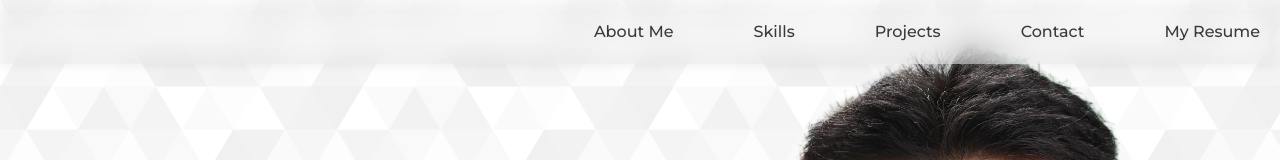
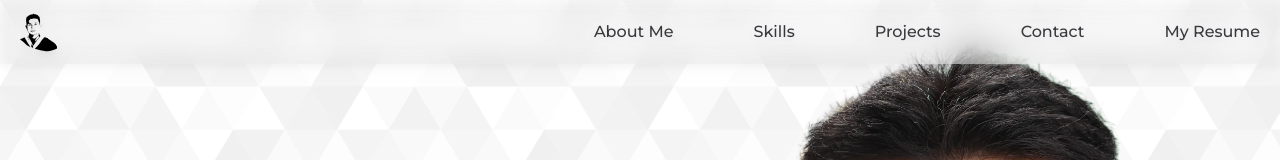
Before and after one commit to DropitupQwerty/MyNewPortfolio, a React (Vite) app: page / in a window 1280 px wide. Shown: the top 160 px of the page. Built offline with nearby package versions, Linux system fonts and the light colour scheme.

Commit message:
Add logo

```diff
--- a/index.html
+++ b/index.html
@@ -2,13 +2,13 @@
 <html lang="en">
   <head>
     <meta charset="UTF-8" />
-    <link rel="icon" type="image/svg+xml" href="/vite.svg" />
+    <link rel="icon" type="image/svg+xml" href="/src/assets/myLogo.svg" />
     <meta name="viewport" content="width=device-width, initial-scale=1.0" />
     <style>
       @import url('https://fonts.googleapis.com/css2?family=Montserrat:wght@100;300;400;500&family=Share+Tech+Mono&display=swap');
     </style>
 
-    <title>Hey It's Me</title>
+    <title>Jacob Allen Valderama</title>
   </head>
   <body>
     <div id="root"></div>
--- a/src/components/AppNavigationBar/index.tsx
+++ b/src/components/AppNavigationBar/index.tsx
@@ -1,5 +1,6 @@
 import React from 'react'
 import { pathType } from 'types/pathType'
+import logo from 'assets/myLogo.svg'
 
 type AppNavigationBarProps = {
     path : pathType[]
@@ -8,7 +9,10 @@ type AppNavigationBarProps = {
 export const AppNavigationBar = (props : AppNavigationBarProps) => {
 
     return (
-        <div className='fixed font-Montserrat w-full bg-white/30 backdrop-blur-lg drop-shadow-lg  top-0 z-50'>
+        <div className='fixed font-Montserrat w-full bg-white/30 backdrop-blur-lg drop-shadow-lg  top-0 z-50 flex justify-between items-center'>
+            <div className='h-[50px] mx-5'>
+                <img src={logo} className='h-full'/>
+            </div>
             <ul className='flex justify-end gap-10'>
                 {props.path.map((NavPath, index)=>
                     <li key={index}>
```
Also changed, not shown: src/assets/myLogo.svg (added).
